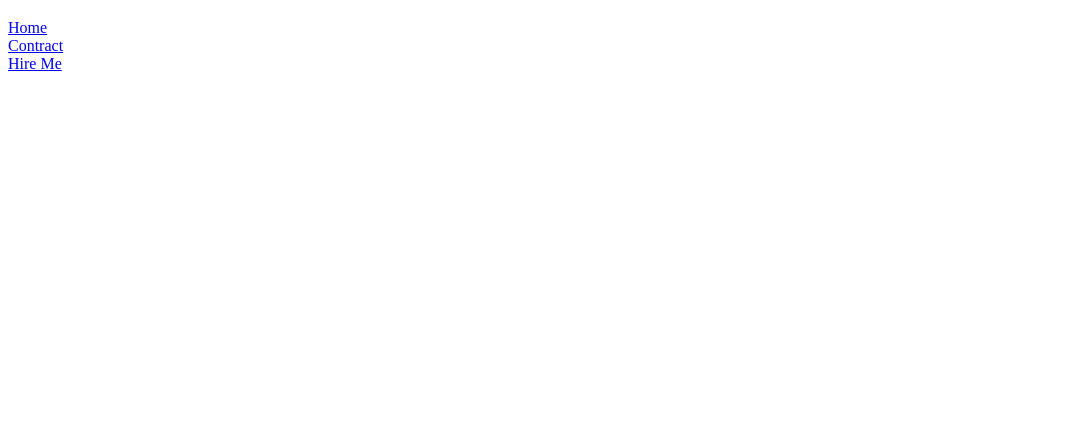
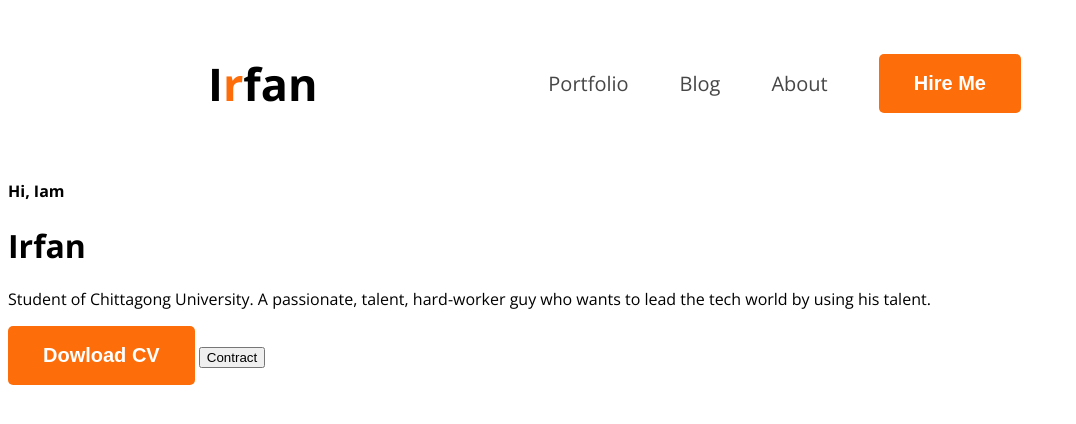
Before and after one commit to irfanulislamafif/web-dev-portfolio2, a plain HTML site: page index.html in a window 1280 px wide. Shown: the whole page, without its empty margins (0-1076 px from the left). Drawn offline with nearby package versions, Linux system fonts and the light colour scheme.

Commit message:
the second change

```diff
--- a/index.html
+++ b/index.html
@@ -5,22 +5,44 @@
     <meta name="viewport" content="width=device-width, initial-scale=1.0">
     <title>web-develop-2</title>
     <link rel="stylesheet" href="styles/web.css">
+    <link rel="preconnect" href="https://fonts.googleapis.com">
+<link rel="preconnect" href="https://fonts.gstatic.com" crossorigin>
+<link href="https://fonts.googleapis.com/css2?family=Open+Sans:ital,wght@0,300..800;1,300..800&display=swap" rel="stylesheet">
 </head>
-<body>
+<body class="open-sans-normal">
     <header>
-       <section>
+
         <nav>
-               <h1>
-
-               </h1>
-           <div class="nav-item"><a href="#Home" target="_blank" > Home</a></div>
-           <div class="nav-item"> <a href="#Contract" target="_blank" > Contract </a></div>
-           <div class="nav-item"> <a href="Hire" target="_blank" > Hire Me </a></div>
+               <h3 class="nav-title">
+                   I<span class="text-primary">r</span>fan
+               </h3>
+         <ul>
+            <li><a class="dark-2" href="">Portfolio</a></li>
+            <li><a class="dark-2" href="">Blog</a></li>
+            <li><a class="dark-2" href="">About</a></li>
+            <li><a href=""><button class="btn-primary">Hire Me</button></a></li>
+         </ul>
 
 
         </nav>
 
-       </section>
+         <div class="banner">
+            <div class="banner-content">
+             <h4 class="banner-greetings">
+                      Hi, Iam
+             </h4>
+             <h1> Irfan</h1>
+             <p class="banner-discription">
+             Student of Chittagong University. A passionate, talent, hard-worker guy
+             who wants to lead the tech world by using his talent.
+             </p>
+             <button class="btn-primary">Dowload CV</button>
+             <button class="btn-primary2"> Contract</button>
+            </div>
+
+            <img src="" alt="">
+         </div>
+
 
     </header>
 
--- a/styles/web.css
+++ b/styles/web.css
@@ -0,0 +1,57 @@
+/* Nav styles */
+ nav {
+    display: flex;
+    align-items: center;
+    justify-content: space-between;
+    margin: 0 200px;
+ }
+
+
+.open-sans-normal {
+  font-family: "Open Sans", sans-serif;
+  font-optical-sizing: auto;
+  font-weight: 400;
+  font-style: normal;
+  font-variation-settings:
+    "wdth" 100;
+}
+
+.dark-2 {
+    color: #474747;
+}
+
+.text-primary {
+    color:#FD6E0A
+}
+
+.nav-title {
+    font-size: 45px;
+}
+
+nav ul li {
+    list-style: none;
+    margin-right: 51px;
+
+}
+
+nav li a {
+    text-decoration: none;
+    font-size:20px;
+}
+
+nav ul {
+    display:flex;
+    align-items: center;
+
+}
+
+.btn-primary {
+   font-size: 20px;
+    font-weight: bold;
+    color:white;
+    background-color: #FD6E0A;
+    border: none;
+    padding:18px 35px;
+    border-radius: 5px;
+
+}
```
